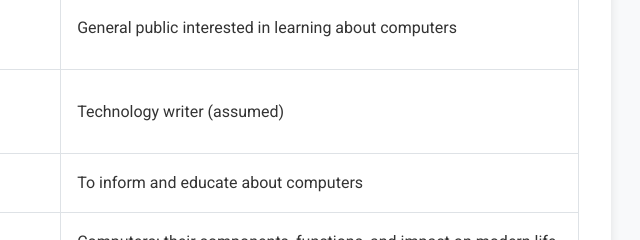
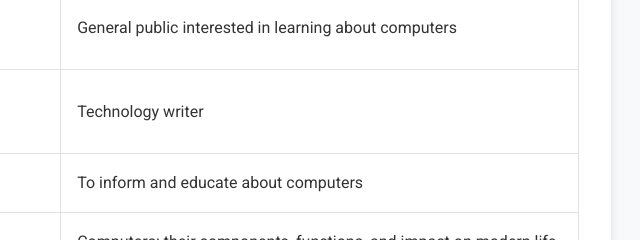
Before and after one commit to SpekyLord/SpekyLord.github.io, a plain HTML site: page project-article.html in a window 1280 px wide. Shown: the part 1565-1805 px from the top of the page, 599-1239 px from the left. Drawn offline with nearby package versions, Linux system fonts and the light colour scheme.

Commit message:
Update project-article.html

```diff
--- a/project-article.html
+++ b/project-article.html
@@ -159,7 +159,7 @@
                 <tr>
                     <td>Sender / Author</td>
                     <td>Who is the producer?</td>
-                    <td>Technology writer (assumed)</td>
+                    <td>Technology writer</td>
                 </tr>
                 <tr>
                     <td>Purpose</td>
```
